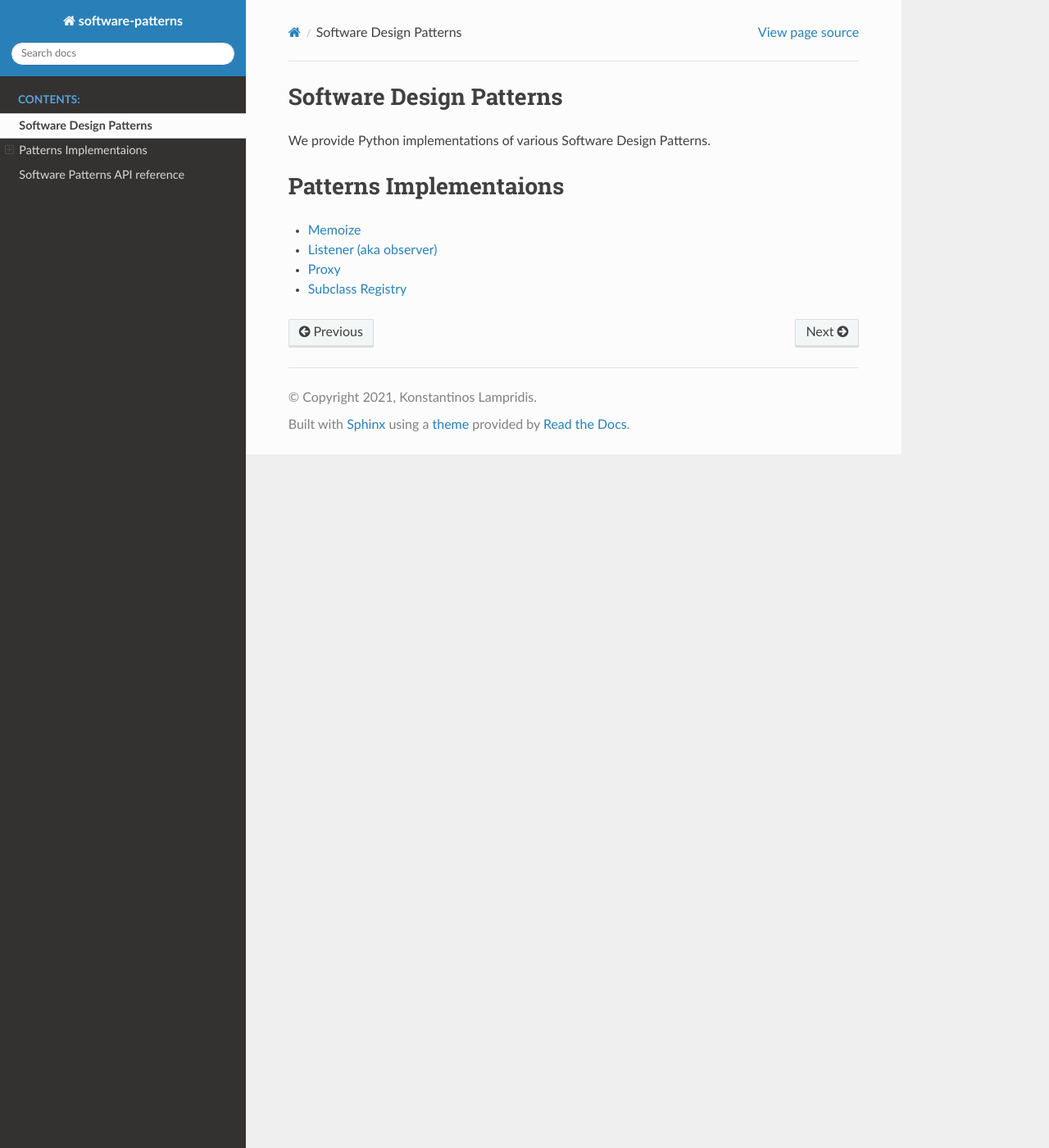
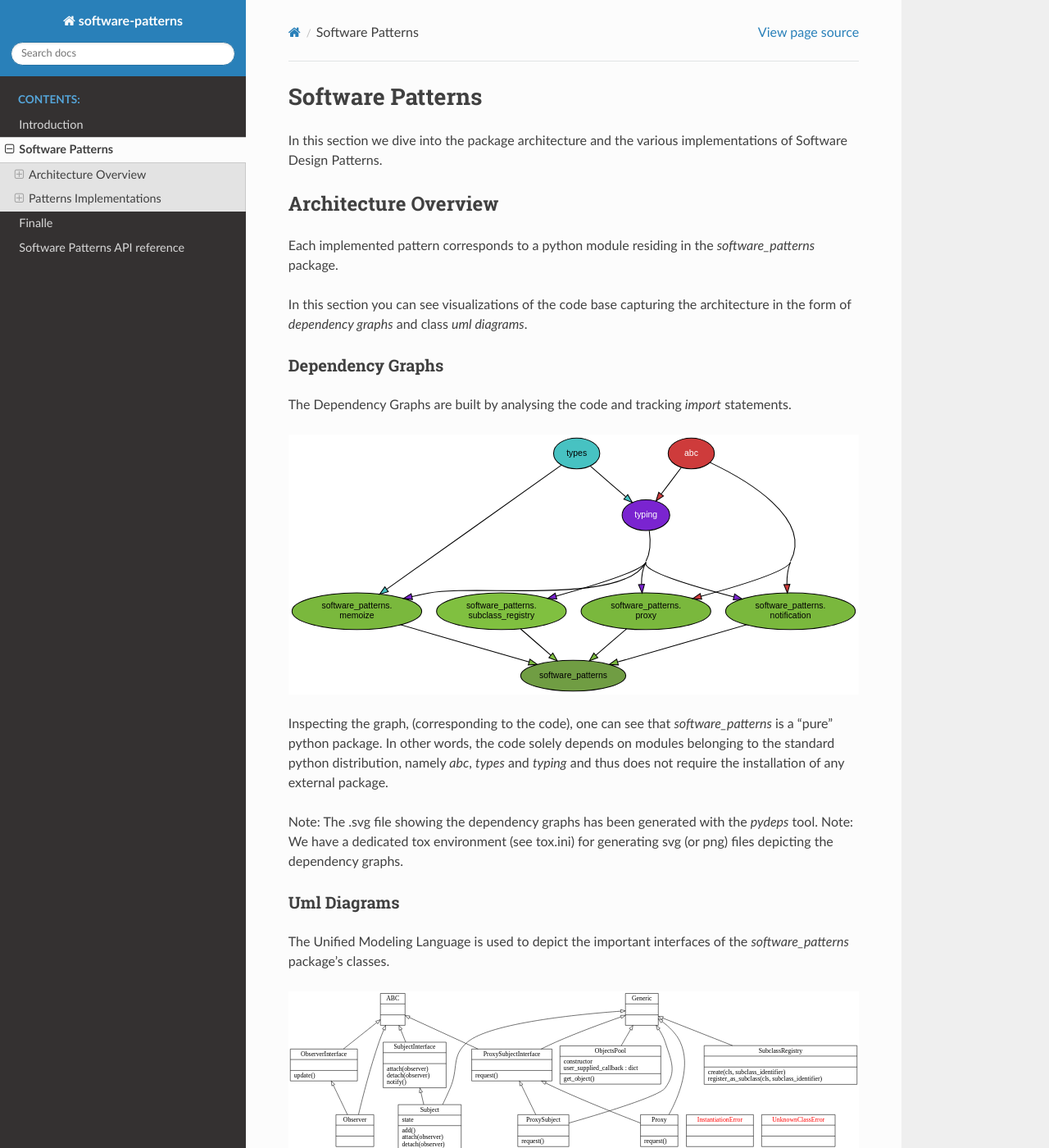
Before and after one commit to boromir674/software-patterns, a Sphinx documentation site: the page built from docs/software-design-patterns.rst, in a window 1280 px wide and 1400 px high. Shown: the whole window at 82% size. Built offline with Sphinx 7.4.7 and the Read the Docs theme 2.0.0, drawn with Linux system fonts in a browser that asks for light colours; some of the changed text lies outside the part shown.

```diff
--- /dev/null
+++ b/docs/finalle.rst
@@ -0,0 +1,2 @@
+Finalle
+#######
--- a/docs/modules.rst
+++ b/docs/modules.rst
@@ -1,7 +1,7 @@
 Software Patterns API reference
-===============================
+###############################
 
 .. toctree::
    :maxdepth: 4
 
-   software_patterns
+   software_patterns_api_ref
--- a/docs/patterns-implementations/notification.rst
+++ b/docs/patterns-implementations/notification.rst
@@ -1,4 +1,4 @@
-Listener (aka observer)
+Listener (aka Observer)
 -----------------------
 
 
--- a/docs/software-design-patterns.rst
+++ b/docs/software-design-patterns.rst
@@ -1,11 +1,52 @@
-Software Design Patterns
+Software Patterns
+#################
+
+In this section we dive into the package architecture and the various implementations of Software Design Patterns.
+
+Architecture Overview
+=====================
+
+Each implemented pattern corresponds to a python module residing in the `software_patterns` package.
+
+In this section you can see visualizations of the code base capturing the architecture
+in the form of `dependency graphs` and class `uml diagrams`.
+
+
+Dependency Graphs
+-----------------
+
+The Dependency Graphs are built by analysing the code and tracking `import` statements.
+
+.. image:: static/software_patterns_deps.svg
+   :width: 8000pt
+
+Inspecting the graph, (corresponding to the code), one can see that `software_patterns` is a "pure" python package.
+In other words, the code solely depends on modules belonging to the standard python distribution, namely `abc`, `types` and `typing`
+and thus does not require the installation of any external package.
+
+Note: The .svg file showing the dependency graphs has been generated with the `pydeps` tool.
+Note: We have a dedicated tox environment (see tox.ini) for generating svg (or png) files depicting the dependency graphs.
+
+
+Uml Diagrams
+------------
+
+The Unified Modeling Language is used to depict the important interfaces
+of the `software_patterns` package's classes.
+
+.. image:: static/classes_software_patterns.svg
+   :width: 8000pt
+
+Note: The .svg file showing the uml class diagrams has been generated with the legacy `pyreverse` tool which is comes bundled in the `pylint`.
+Note: We have a dedicated tox environment (see tox.ini) for generating svg (or png) files depicting the uml class diagrams.
+
+|
+
+Patterns Implementations
 ========================
 
 We provide Python implementations of various Software Design Patterns.
 
-
-Patterns Implementaions
-=======================
 
 .. toctree::
    :maxdepth: 4
```
Also changed, not shown: docs/index.rst (+19 -1 lines), docs/introduction.rst (added, +34 -0 lines), docs/patterns-implementations/subclass-registry.rst (+7 -2 lines), docs/software_patterns_api_ref.rst (renamed from docs/software_patterns.rst, +0 -17 lines), docs/static/classes_software_patterns.svg (added), docs/static/software_patterns_deps.svg (added).
